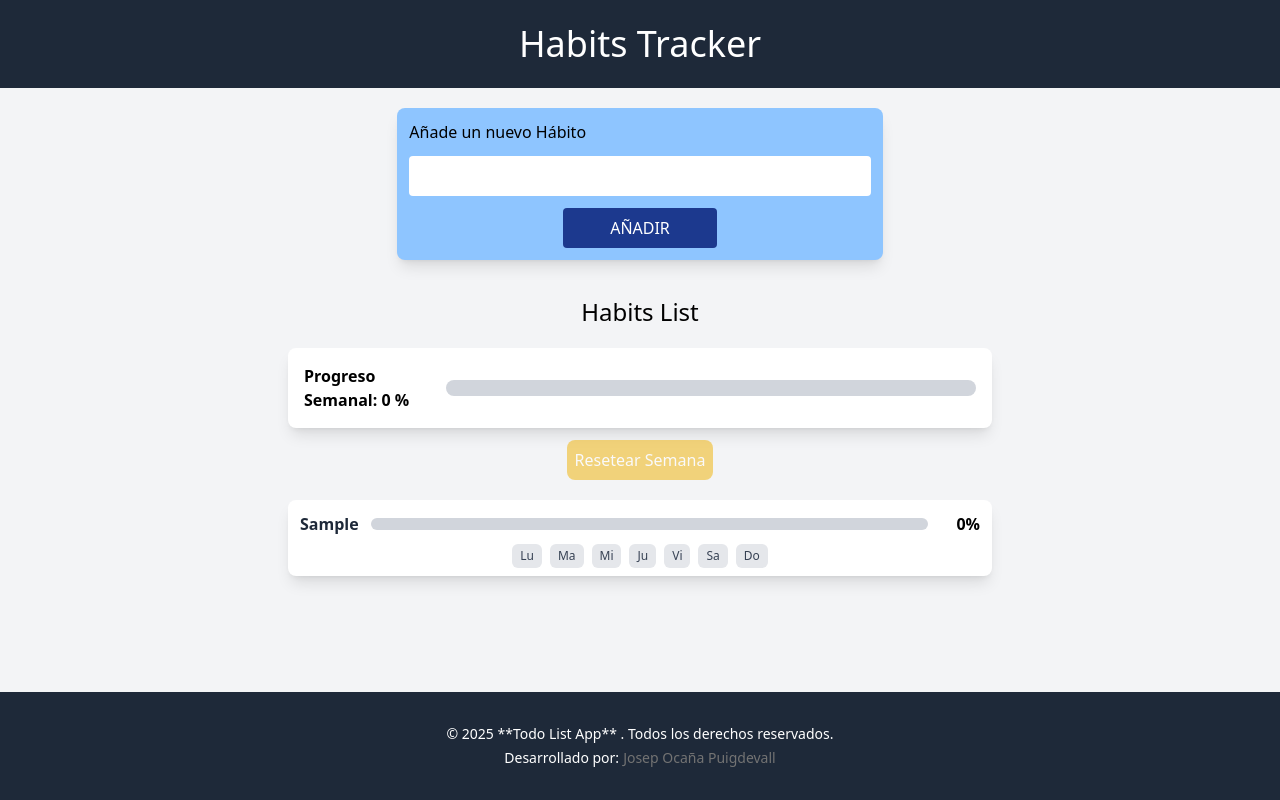
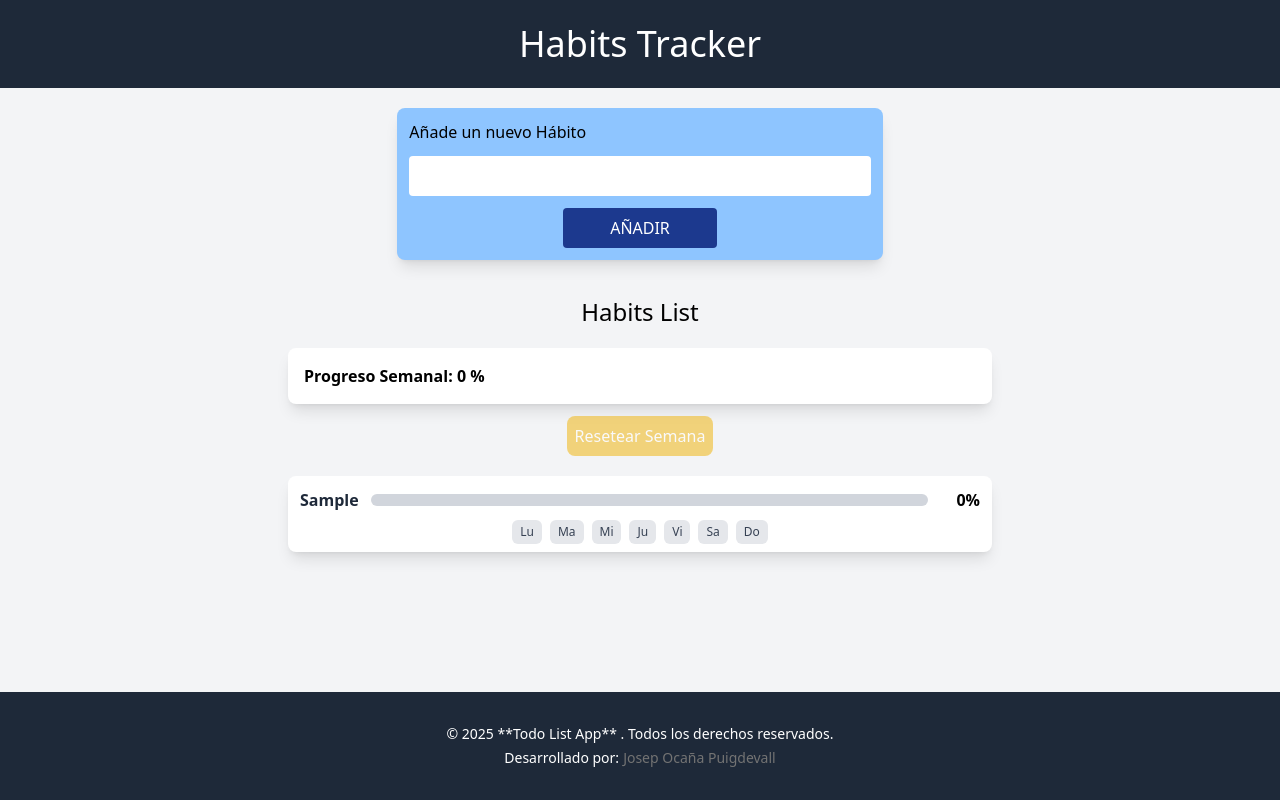
Before and after one commit to Josep-Ocana/habit-tracker, a React (Vite) app: page / in a window 1280 px wide. Both pictures are taken after typing "Sample" into the empty fields and a click on the button "AÑADIR". Built offline with nearby package versions, Linux system fonts and the light colour scheme.

Commit message:
style: adjust habit card layout and spacing

```diff
--- a/src/components/HabitList.tsx
+++ b/src/components/HabitList.tsx
@@ -28,13 +28,13 @@ const HabitList = () => {
         ) : (
           <>
             <h2 className="text-2xl text-center mb-5">Habits List</h2>
-            <div className="flex justify-between items-center bg-white p-4 rounded-lg shadow-lg mb-3">
-              <p className="font-semibold">
+            <div className="flex flex-col sm:flex-row sm:items-center gap-3 bg-white p-4 rounded-lg shadow-lg mb-3">
+              <p className="font-semibold shrink-0">
                 Progreso Semanal: {globalPercentage} %
               </p>
 
               {/* Barra */}
-              <div className="w-full bg-gray-300 rounded-full h-4 ml-auto overflow-hidden">
+              <div className="bg-gray-300 rounded-full h-4 overflow-hidden">
                 <div
                   className={`h-full transition-all duration-500 ${
                     globalPercentage < 40
```
